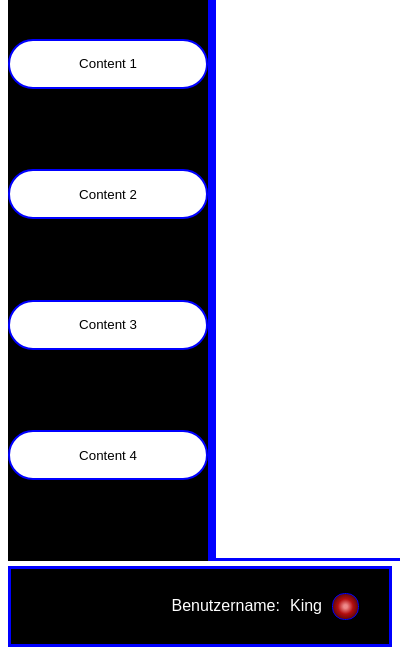
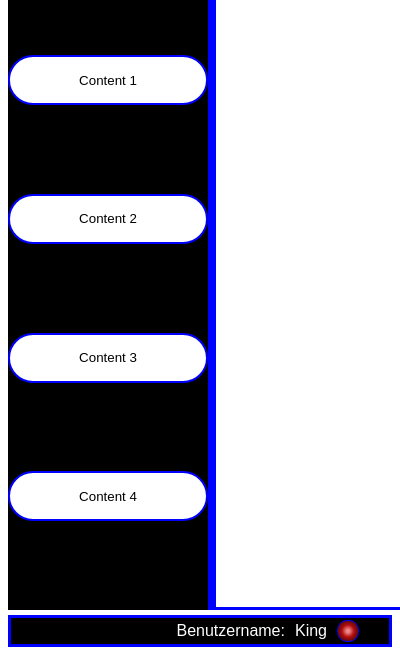
Before and after one commit to StefanZott/accounting-software, an Electron app: page src/html/main.html in a window 400 px wide. Shown: the part 180-844 px from the top of the page. Drawn offline with nearby package versions, Linux system fonts and the light colour scheme.

Commit message:
update layout

```diff
--- a/app.js
+++ b/app.js
@@ -7,7 +7,7 @@ function createWindows() {
   const mainWindow = new BrowserWindow({
     width: screen.getPrimaryDisplay().size.width,
     height: screen.getPrimaryDisplay().size.height,
-    show: true,
+    show: false,
     webPreferences: {
       // Aktiviert die Fähigkeit Node.js für diesen BrowserWindow. Default: false
       nodeIntegration: true,
@@ -24,7 +24,7 @@ function createWindows() {
     height: 300,
     // Gibt dem Window permanenten Focus
     modal: true,
-    show: false,
+    show: true,
     // Damit wird die Titlebar ausgeblendet
     frame: false,
     parent: mainWindow,
--- a/src/css/main.css
+++ b/src/css/main.css
@@ -1,18 +1,18 @@
-html, body {
+html, body, #root {
     height: 99%;
 }
 
 #root {
     display: flex;
     flex-direction: column;
-    min-height: 99%;
     font-family: arial;
+
 }
 
 #wrapper {
     display: flex;
     flex-direction: row;
-    flex: 10;
+    flex: 15;
 }
 
 #navigation {
@@ -26,7 +26,7 @@ html, body {
 }
 
 #contentContainer{
-    flex: 4;
+    flex: 5;
     border: 3px solid blue;
 }
 
@@ -82,7 +82,7 @@ button:hover span:after {
 footer{
     margin-top: 5px;
     border: 3px solid blue;
-    flex: 1;
+    flex: 0.5;
     background-color: black;
     color: white;
     text-align: end;
@@ -98,9 +98,9 @@ footer div{
 
 #dataConnection{
     margin-right: 30px;
-    width: 25px;
-    height: 25px;
-    border-radius: 12.5px;
+    width: 20px;
+    height: 20px;
+    border-radius: 10px;
     border: 1px solid blue;;
     background: rgb(238,138,138);
     background: radial-gradient(circle, rgba(238,138,138,1) 10%, rgba(179,13,15,1) 43%, rgba(32,4,4,1) 96%);
```
